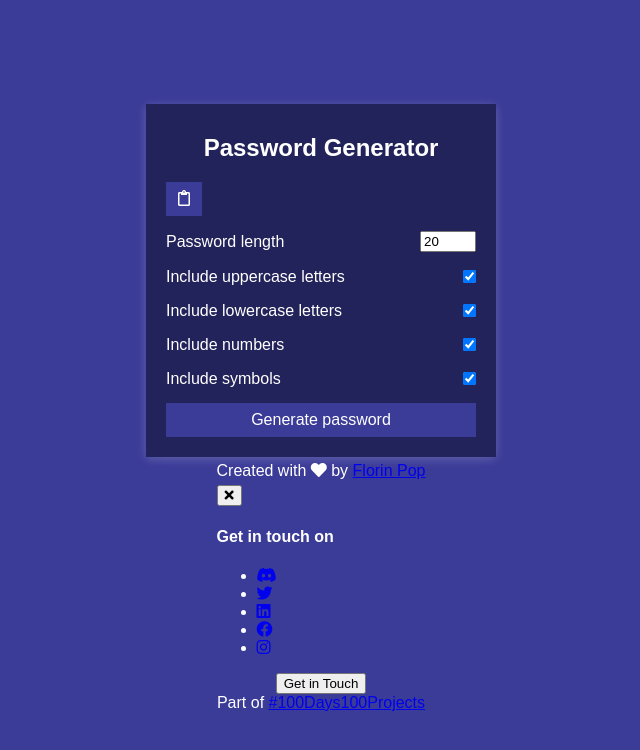
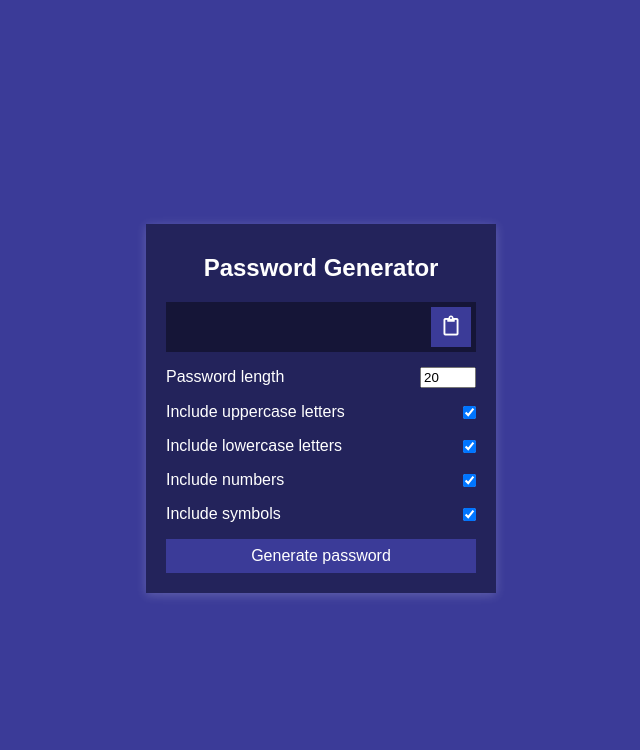
Before and after one commit to RobsonPeacock/JavaScript-Password-Generator, a plain HTML site: page index.html in a window 1280 px wide. Shown: the whole page, without its empty margins (319-959 px from the left). Drawn offline with Linux system fonts and the light colour scheme; a web font is replaced by a local one.

Commit message:
Remove unused HTML code

```diff
--- a/index.html
+++ b/index.html
@@ -9,8 +9,8 @@
 
   <div class="container">
     <h2>Password Generator</h2>
-    <div class="result-container">
-      <span id="result"></span>
+    <div class="output-container">
+      <span id="output"></span>
       <button class="btn" id="clipboard">
         <i class="far fa-clipboard"></i>
       </button>
@@ -42,48 +42,6 @@
     </button>
   </div>
 
-  <div class="social-panel-container">
-    <div class="social-panel">
-      <p>Created with <i class="fa fa-heart"></i> by
-        <a target="_blank" href="https://florin-pop.com">Florin Pop</a></p>
-        <button class="close-btn"><i class="fas fa-times"></i></button>
-        <h4>Get in touch on</h4>
-        <ul>
-          <li>
-            <a href="https://www.patreon.com/florinpop17" target="_blank">
-              <i class="fab fa-discord"></i>
-            </a>
-          </li>
-          <li>
-            <a href="https://twitter.com/florinpop1705" target="_blank">
-              <i class="fab fa-twitter"></i>
-            </a>
-          </li>
-          <li>
-            <a href="https://linkedin.com/in/florinpop17" target="_blank">
-              <i class="fab fa-linkedin"></i>
-            </a>
-          </li>
-          <li>
-            <a href="https://facebook.com/florinpop17" target="_blank">
-              <i class="fab fa-facebook"></i>
-            </a>
-          </li>
-          <li>
-            <a href="https://instagram.com/florinpop17" target="_blank">
-              <i class="fab fa-instagram"></i>
-            </a>
-          </li>
-        </ul>
-      </div>
-    </div>
-    <button class="floating-btn">
-      Get in Touch
-    </button>
-
-    <div class="floating-text">
-      Part of <a href="https://florin-pop.com/blog/2019/09/100-days-100-projects" target="_blank">#100Days100Projects</a>
-    </div>
     <script src="main.js"></script>
   </body>
   </html>
```
